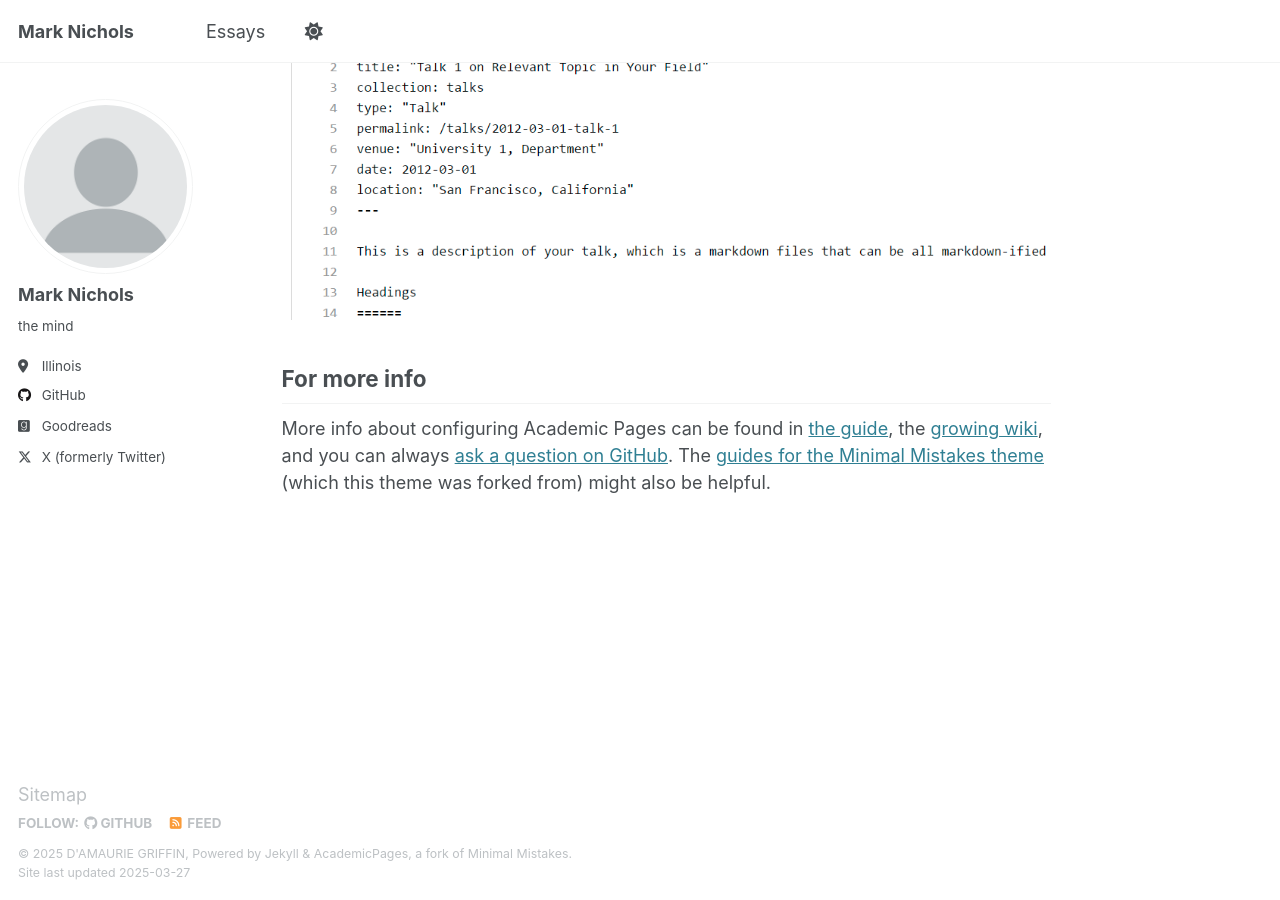
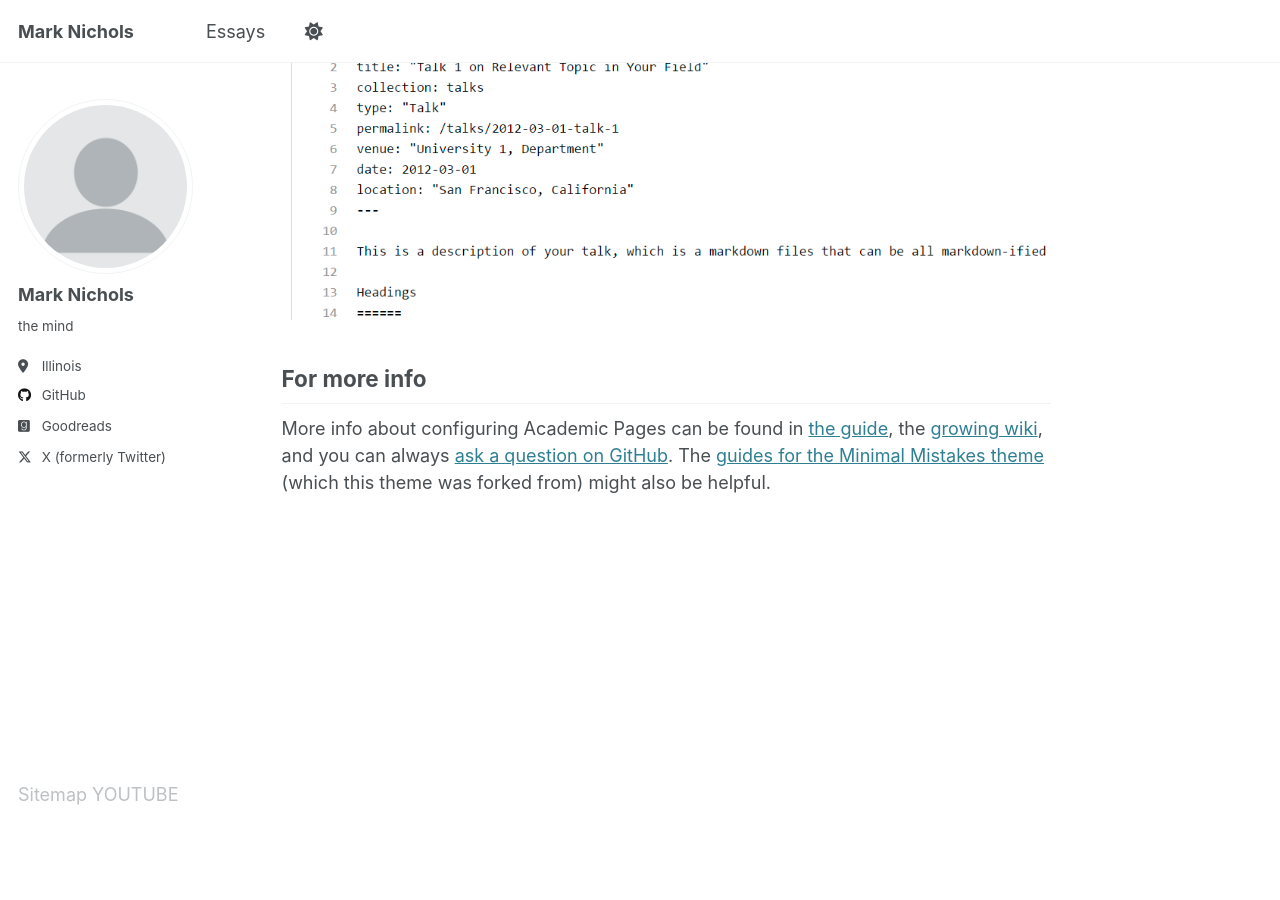
Before and after one commit to damauried/damauried.github.io, a Jekyll site: the page built from _pages/about.md, in a window 1280 px wide and 900 px high, scrolled down 2635 px. Built offline with Jekyll 4.4.1, drawn with Linux system fonts in a browser that asks for light colours; after the commit the page ends 3461 px from its top, so only the background shows below that.

Commit message:
Update footer.html

```diff
--- a/_includes/footer.html
+++ b/_includes/footer.html
@@ -1,25 +1 @@
-{% include base_path %}
-
-{% if site.author.github or site.author.bitbucket or site.atom_feed.hide != true %}
-<div class="page__footer-follow">
-  <ul class="social-icons">
-    {% if site.data.ui-text[site.locale].follow_label %}
-      <li><strong>{{ site.data.ui-text[site.locale].follow_label }}</strong></li>
-    {% endif %}
-    {% if site.author.github %}
-      <li><a href="http://github.com/{{ site.author.github }}"><i class="fab fa-github" aria-hidden="true"></i> GitHub</a></li>
-    {% endif %}
-    {% if site.author.bitbucket %}
-      <li><a href="http://bitbucket.org/{{ site.author.bitbucket }}"><i class="fab fa-bitbucket" aria-hidden="true"></i> Bitbucket</a></li>
-    {% endif %}
-    {% if site.atom_feed.hide != true %}
-    <li><a href="{% if site.atom_feed.path %}{{ site.atom_feed.path }}{% else %}{{ base_path }}/feed.xml{% endif %}"><i class="fa fa-fw fa-rss-square" aria-hidden="true"></i> {{ site.data.ui-text[site.locale].feed_label | default: "Feed" }}</a></li>
-    {% endif %}
-  </ul>
-</div>
-{% endif %}
-
-<div class="page__footer-copyright">
-  &copy; {{ site.time | date: '%Y' }} {{ site.name | default: site.title }}, {{ site.data.ui-text[site.locale].powered_by | default: "Powered by" }} <a href="http://jekyllrb.com" rel="nofollow">Jekyll</a> &amp; <a href="https://github.com/academicpages/academicpages.github.io">AcademicPages</a>, a fork of <a href="https://mademistakes.com/work/minimal-mistakes-jekyll-theme/" rel="nofollow">Minimal Mistakes</a>.<br />
-  Site last updated {{ "now" | date: '%Y-%m-%d' %}}
-</div>
+<a href="https://www.youtube.com/@thoseeyesthatmouth">YOUTUBE</a>
```
